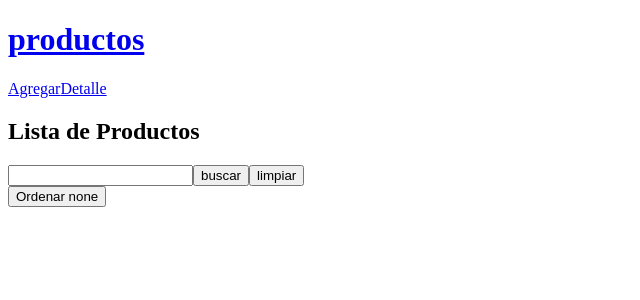
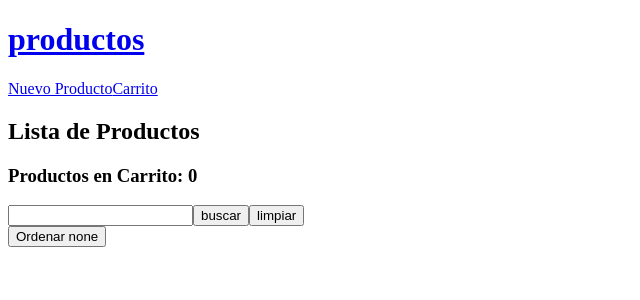
Before and after one commit to porfidev/codifin-test-project, a React (Vite) app: page /products/list in a window 1280 px wide. Shown: the top 300 px of the page, without its empty margins (0-640 px from the left). Built offline with nearby package versions, Linux system fonts and the light colour scheme.

Commit message:
feat: add Cart Screen

```diff
--- /dev/null
+++ b/src/context/Cart.context.tsx
@@ -0,0 +1,95 @@
+import { createContext, FC, ReactNode, useState } from 'react';
+import { CartType, CartContextType, ProductCart } from '../types/CartType.ts';
+import { Product } from '../types/Product.ts';
+import { v4 as uuidv4 } from 'uuid';
+
+export const CartContext = createContext<CartContextType | null>(null);
+
+const CartProvider: FC<{ children: ReactNode }> = ({ children }) => {
+  const [currentCart, setCurrentCart] = useState<CartType | null>(null);
+
+  const calculateTotal = (products: ProductCart[]): number => {
+    const newTotal = products?.reduce((accum, current) => {
+      return accum + current.quantity * current.price;
+    }, 0);
+
+    return newTotal ?? 0;
+  };
+
+  const addToCart = (product: Product) => {
+    if (currentCart?.products?.length) {
+      const existingProduct = currentCart.products.find(
+        (cartProduct) => cartProduct.id === product.id,
+      );
+
+      if (existingProduct) {
+        const newProducts = currentCart.products.map((cartProduct) => {
+          if (cartProduct.id === product.id) {
+            return { ...cartProduct, quantity: cartProduct.quantity + 1 };
+          }
+
+          return cartProduct;
+        });
+
+        return setCurrentCart({
+          ...currentCart,
+          products: newProducts,
+          total: calculateTotal(newProducts),
+        });
+      }
+
+      const newProduct = {
+        id: product.id,
+        price: product.price,
+        quantity: 1,
+      };
+
+      const newProducts = [...currentCart.products, newProduct];
+
+      return setCurrentCart({
+        ...currentCart,
+        products: newProducts,
+        total: calculateTotal(newProducts),
+      });
+    }
+
+    const newProduct = {
+      id: product.id,
+      price: product.price,
+      quantity: 1,
+    };
+
+    const newProducts = [newProduct];
+
+    setCurrentCart({
+      id: uuidv4(),
+      products: newProducts,
+      total: calculateTotal(newProducts),
+    });
+  };
+
+  const removeFromCart = (product: ProductCart) => {
+    if (!currentCart) {
+      return setCurrentCart(null);
+    }
+
+    const filteredProducts =
+      currentCart.products?.filter((cartProduct) => cartProduct.id !== product.id) ?? [];
+
+    const newCart: CartType = {
+      id: currentCart.id,
+      products: filteredProducts,
+      total: calculateTotal(filteredProducts),
+    };
+
+    setCurrentCart(newCart);
+  };
+
+  return (
+    <CartContext.Provider value={{ cart: currentCart, addToCart, removeFromCart }}>
+      {children}
+    </CartContext.Provider>
+  );
+};
+
+export { CartProvider };
--- a/src/main.tsx
+++ b/src/main.tsx
@@ -4,11 +4,14 @@ import {
   RouterProvider,
 } from 'react-router-dom';
 import { router } from './navigation/router.tsx';
+import { CartProvider } from './context/Cart.context.tsx';
 
 
 
 ReactDOM.createRoot(document.getElementById('root')!).render(
   <React.StrictMode>
-    <RouterProvider router={router} />
+    <CartProvider>
+      <RouterProvider router={router} />
+    </CartProvider>
   </React.StrictMode>,
 )
--- a/src/navigation/router.tsx
+++ b/src/navigation/router.tsx
@@ -1,8 +1,9 @@
 import { createBrowserRouter, Link, Navigate, Outlet } from 'react-router-dom';
 import App from '../App.tsx';
 import AddProductView from '../views/products/AddProduct.view.tsx';
-import ListProducts from '../views/products/ListProducts.tsx';
+import ListProductsView from '../views/products/ListProducts.view.tsx';
 import DetailProductView from '../views/products/DetailProduct.view.tsx';
+import CartView from '../views/cart/Cart.view.tsx';
 
 const router = createBrowserRouter([
   {
@@ -16,8 +17,8 @@ const router = createBrowserRouter([
         <Link to={'/products/list'}>
           <h1>productos</h1>
         </Link>
-        <Link to={'/products/add'}>Agregar</Link>
-        <Link to={'/products/detail/abcd'}>Detalle</Link>
+        <Link to={'/products/add'}>Nuevo Producto</Link>
+        <Link to={'/cart'}>Carrito</Link>
         <Navigate to={'/products/list'} replace />
         <Outlet />
       </div>
@@ -26,7 +27,7 @@ const router = createBrowserRouter([
       {
         path: 'list',
         index: true,
-        element: <ListProducts />,
+        element: <ListProductsView />,
       },
       {
         path: 'add',
@@ -40,7 +41,7 @@ const router = createBrowserRouter([
   },
   {
     path: '/cart',
-    element: <h2>Cart View</h2>,
+    element: <CartView />,
   },
 ]);
 
--- /dev/null
+++ b/src/types/CartType.ts
@@ -0,0 +1,19 @@
+import { Product } from './Product.ts';
+
+export type ProductCart = {
+  id: string;
+  price: number;
+  quantity: number;
+}
+
+export type CartType = {
+  id: string;
+  products?: ProductCart[];
+  total: number;
+}
+
+export type CartContextType = {
+  cart: CartType | null;
+  addToCart: (product: Product) => void;
+  removeFromCart: (product: Product) => void;
+}
--- /dev/null
+++ b/src/views/cart/Cart.view.tsx
@@ -0,0 +1,39 @@
+import React, { useContext } from 'react';
+import { CartContext } from '../../context/Cart.context.tsx';
+import { CartContextType, ProductCart } from '../../types/CartType.ts';
+import { Product } from '../../types/Product.ts';
+import { useReadLocalStorage } from 'usehooks-ts';
+
+function CartView(props) {
+  const products: Product[] | null = useReadLocalStorage('product');
+  const { cart, addToCart, removeFromCart } = useContext(CartContext) as CartContextType;
+
+  const onPressDelete = (product: ProductCart) => {
+    removeFromCart(product)
+  };
+
+  return (
+    <div>
+      <h1>Carrito</h1>
+      {
+        cart?.products?.map(productCart => {
+          const currentProduct = products?.find(prod => prod.id === productCart.id);
+          return <div style={{ display: 'flex', gap: 10}}>
+            <div>{currentProduct?.name}</div>
+            <div>Precio Unitario: ${productCart.price}</div>
+            <div>Cantidad: {productCart.quantity}</div>
+            <div>Subtotal: ${productCart.price * productCart.quantity}</div>
+
+            <div>
+              { currentProduct && <button onClick={() => addToCart(currentProduct)}>Agregar</button> }
+              <button onClick={() => onPressDelete(productCart)}>Eliminar</button>
+            </div>
+          </div>
+        })
+      }
+      <div>Total: ${cart?.total}</div>
+    </div>
+  );
+}
+
+export default CartView;
--- a/src/views/products/DetailProduct.view.tsx
+++ b/src/views/products/DetailProduct.view.tsx
@@ -1,14 +1,23 @@
 import { useParams } from 'react-router-dom';
-import { useEffect, useState } from 'react';
+import { useContext, useEffect, useState } from 'react';
 import { Product } from '../../types/Product.ts';
 import { useReadLocalStorage } from 'usehooks-ts';
+import { CartContext } from '../../context/Cart.context.tsx';
+import { CartContextType } from '../../types/CartType.ts';
 
 function DetailProductView() {
   const { productId } = useParams();
   const products: Product[] | null = useReadLocalStorage('product');
+  const [product, setProduct] = useState<Product | null>(null);
+  const { cart, addToCart } = useContext(CartContext) as CartContextType;
 
-  const [product, setProduct] = useState<Product | null>(null);
 
+  const addProduct = (product?: Product | null) => {
+    console.log('agregar al carrito' + product);
+    if(product){
+      addToCart(product);
+    }
+  };
 
   useEffect(() => {
     if(products){
@@ -19,10 +28,14 @@ function DetailProductView() {
 
   return (
     <div>
+      <h3>Productos en Carrito: {cart?.products?.reduce((accum, current) => {
+        return accum + current.quantity;
+      }, 0) ?? 0}</h3>
+
       <h1>Producto {product?.name}</h1>
-      <img src={product?.photo} alt={'producto'} width={200}/>
+      <img src={product?.photo} alt={'producto'} width={200} />
       <h2>Precio: {product?.price}</h2>
-      <button>Agregar a Carrito</button>
+      <button onClick={() => addProduct(product)}>Agregar al carrito</button>
     </div>
   );
 }
--- a/src/views/products/ListProducts.tsx
+++ b/src/views/products/ListProducts.view.tsx
@@ -1,18 +1,23 @@
 import { useReadLocalStorage } from 'usehooks-ts';
 import { Product } from '../../types/Product.ts';
 import { Link } from 'react-router-dom';
-import { ChangeEvent, FormEvent, useEffect, useState } from 'react';
+import { ChangeEvent, FormEvent, useContext, useEffect, useState } from 'react';
 import { OrderingType } from '../../types/Ordering.ts';
+import { CartContext } from '../../context/Cart.context.tsx';
+import { CartContextType } from '../../types/CartType.ts';
 
-function ListProducts() {
+function ListProductsView() {
   const products: Product[] | null = useReadLocalStorage('product');
 
   const [ordering, setOrdering] = useState<OrderingType>('none');
   const [orderedProducts, setOrderedProducts] = useState<Product[] | null>(null);
   const [isActiveSearch, setIsActiveSearch] = useState<boolean>(false);
   const [searchTerm, setSearchTerm] = useState<string>('');
-  const addToCart = (id: string) => {
-    console.log('agregar al carrito' + id);
+  const { addToCart, cart } = useContext(CartContext) as CartContextType;
+
+  const addProduct = (product: Product) => {
+    console.log('agregar al carrito' + product);
+    addToCart(product);
   };
 
   const toggleOrdering = () => {
@@ -103,6 +108,9 @@ function ListProducts() {
   return (
     <div>
       <h2>Lista de Productos</h2>
+      <h3>Productos en Carrito: {cart?.products?.reduce((accum, current) => {
+        return accum + current.quantity;
+      }, 0) ?? 0}</h3>
 
       <form onSubmit={onSubmitSearch}>
         <input name={'search'} value={searchTerm} onChange={handleChange} required />
@@ -120,11 +128,11 @@ function ListProducts() {
               {product.price}
               <img width={180} src={product.photo} alt={'foto'} />
             </Link>
-            <button onClick={() => addToCart(product.id)}>Agregar al carrito</button>
+            <button onClick={() => addProduct(product)}>Agregar al carrito</button>
           </div>
         ))}
     </div>
   );
 }
 
-export default ListProducts;
+export default ListProductsView;
```
Also changed, not shown: 1 other file (tests, documents, lock files or other folders).
